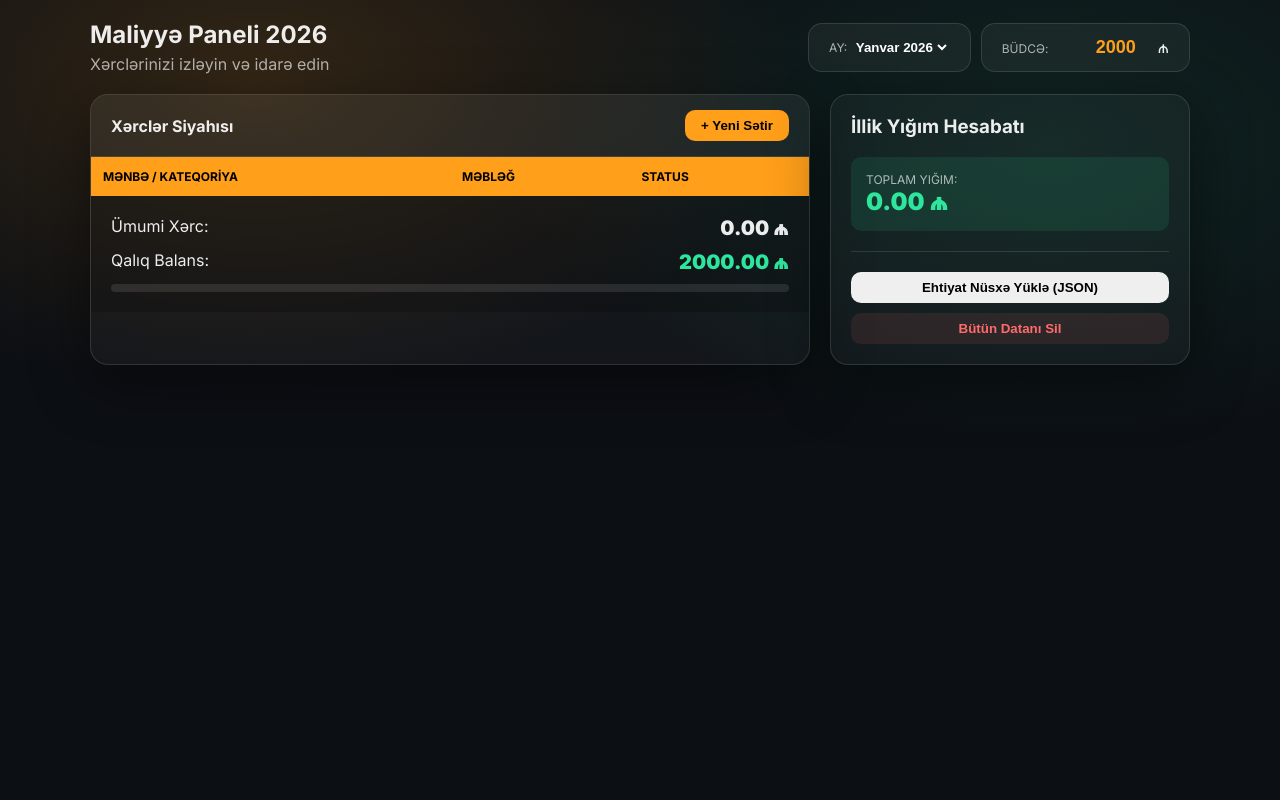
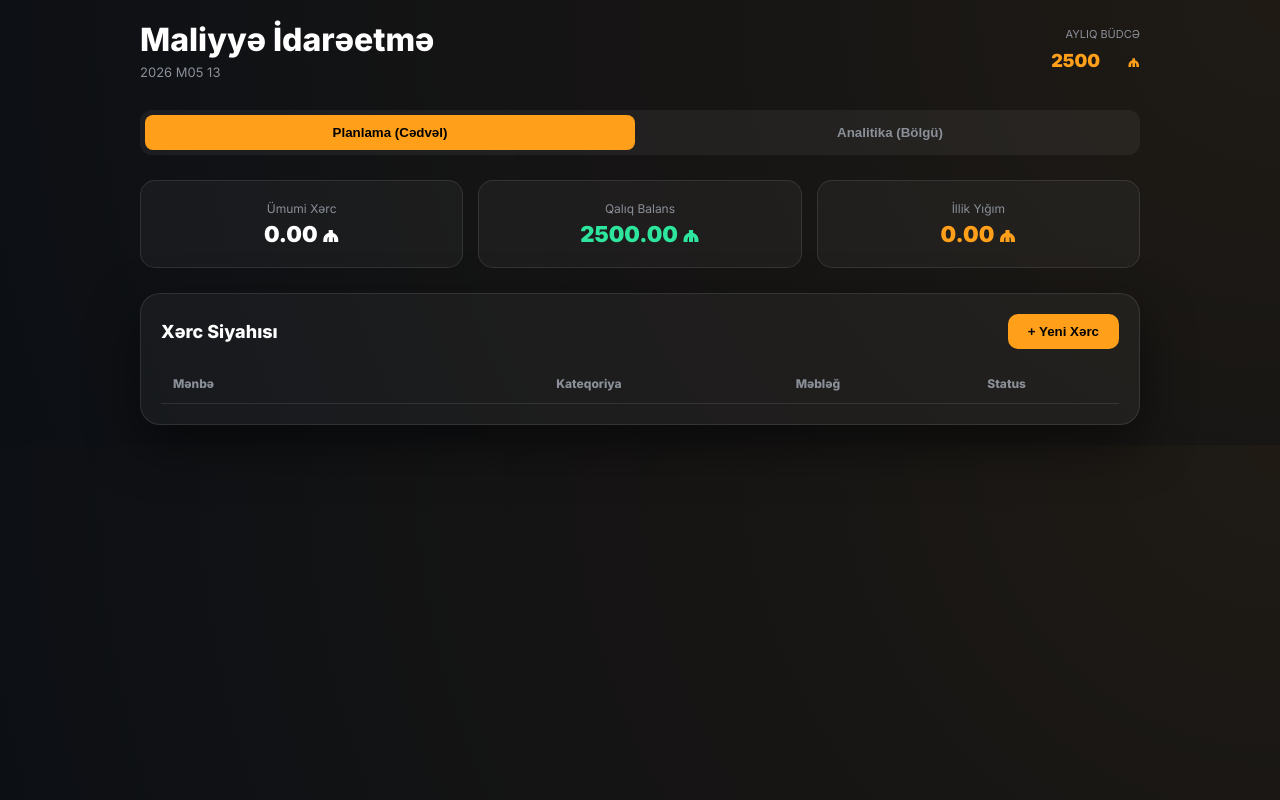
Before and after one commit to hesabat-eksperiti2026/maliyya-hesabat-, a plain HTML site: page index.html in a window 1280 px wide. Drawn offline with Linux system fonts and the light colour scheme.

Commit message:
Update index.html

```diff
--- a/index.html
+++ b/index.html
@@ -3,345 +3,245 @@
 <head>
   <meta charset="utf-8" />
   <meta name="viewport" content="width=device-width,initial-scale=1" />
-  <title>Maliyyə Hesabatı - Pro Dashboard</title>
-
-  <link rel="preconnect" href="https://fonts.googleapis.com">
-  <link rel="preconnect" href="https://fonts.gstatic.com" crossorigin>
-  <link href="https://fonts.googleapis.com/css2?family=Inter:wght@400;600;700;800;900&display=swap" rel="stylesheet">
+  <title>Maliyyə Paneli v3</title>
+  <link href="https://fonts.googleapis.com/css2?family=Inter:wght@400;600;800;900&display=swap" rel="stylesheet">
 
   <style>
     :root {
       --bg: #0c0f14;
-      --stroke: rgba(255,255,255,.12);
-      --text: rgba(255,255,255,.92);
-      --muted: rgba(255,255,255,.65);
+      --card-bg: rgba(255,255,255,0.04);
+      --stroke: rgba(255,255,255,0.1);
+      --text: #ffffff;
+      --muted: #8a8f98;
       --yellow: #ff9f1a;
-      --yellow2: #ff7a00;
       --good: #2ee59d;
       --bad: #ff6b6b;
-      --shadow: 0 18px 60px rgba(0,0,0,.45);
-      --radius: 18px;
-      --pillRadius: 14px;
+      --shadow: 0 20px 50px rgba(0,0,0,0.5);
     }
 
-    * { box-sizing: border-box; }
     body {
-      margin: 0;
-      font-family: 'Inter', sans-serif;
-      color: var(--text);
-      background:
-        radial-gradient(900px 520px at 20% 10%, rgba(255,159,26,.16), transparent 60%),
-        radial-gradient(900px 520px at 82% 18%, rgba(46,229,157,.10), transparent 60%),
-        var(--bg);
-      min-height: 100vh;
-      padding: 20px;
+      margin: 0; font-family: 'Inter', sans-serif; background: var(--bg); color: var(--text); padding: 20px;
+      background-image: radial-gradient(circle at top right, rgba(255,159,26,0.08), transparent);
     }
 
-    .wrap { max-width: 1100px; margin: 0 auto; }
+    .container { max-width: 1000px; margin: 0 auto; }
 
-    /* Top Panel */
-    .header-box {
-      display: flex;
-      justify-content: space-between;
-      align-items: center;
-      flex-wrap: wrap;
-      gap: 15px;
-      margin-bottom: 20px;
+    /* Header & Tabs */
+    .header { display: flex; justify-content: space-between; align-items: center; margin-bottom: 30px; flex-wrap: wrap; gap: 15px; }
+    .tabs { display: flex; gap: 10px; background: rgba(255,255,255,0.05); padding: 5px; border-radius: 12px; margin-bottom: 25px; }
+    .tab-btn {
+      flex: 1; padding: 10px; border: none; background: none; color: var(--muted); cursor: pointer;
+      border-radius: 8px; font-weight: 600; transition: 0.3s;
+    }
+    .tab-btn.active { background: var(--yellow); color: #000; }
+
+    /* Stats Cards */
+    .stats-grid { display: grid; grid-template-columns: repeat(auto-fit, minmax(200px, 1fr)); gap: 15px; margin-bottom: 25px; }
+    .stat-card { background: var(--card-bg); border: 1px solid var(--stroke); padding: 20px; border-radius: 15px; text-align: center; }
+    .stat-card span { display: block; color: var(--muted); font-size: 12px; margin-bottom: 5px; }
+    .stat-card b { font-size: 22px; font-weight: 900; }
+
+    /* Forms & Tables */
+    .card { background: var(--card-bg); border: 1px solid var(--stroke); border-radius: 20px; overflow: hidden; box-shadow: var(--shadow); }
+    .section { display: none; padding: 20px; }
+    .section.active { display: block; }
+
+    table { width: 100%; border-collapse: collapse; }
+    th { text-align: left; padding: 12px; font-size: 12px; color: var(--muted); border-bottom: 1px solid var(--stroke); }
+    td { padding: 12px; border-bottom: 1px solid rgba(255,255,255,0.05); }
+
+    input, select {
+      background: rgba(0,0,0,0.3); border: 1px solid var(--stroke); color: #fff; padding: 8px;
+      border-radius: 8px; width: 100%; outline: none; font-family: inherit;
     }
 
-    .pill {
-      background: rgba(255,255,255,0.05);
-      border: 1px solid var(--stroke);
-      padding: 12px 20px;
-      border-radius: var(--pillRadius);
-      backdrop-filter: blur(10px);
-    }
+    button.add-btn { background: var(--yellow); color: #000; border: none; padding: 10px 20px; border-radius: 10px; font-weight: 800; cursor: pointer; }
 
-    .pill input {
-      background: transparent;
-      border: none;
-      color: var(--yellow);
-      font-weight: 900;
-      font-size: 18px;
-      width: 100px;
-      outline: none;
-      text-align: right;
-    }
+    /* Analytics UI */
+    .cat-row { display: flex; justify-content: space-between; align-items: center; padding: 15px; background: rgba(255,255,255,0.02); border-radius: 12px; margin-bottom: 10px; }
+    .cat-info { display: flex; align-items: center; gap: 12px; }
+    .cat-dot { width: 10px; height: 10px; border-radius: 50%; }
+    .cat-bar-bg { flex: 1; height: 6px; background: rgba(255,255,255,0.05); margin: 0 15px; border-radius: 10px; position: relative; }
+    .cat-bar-fill { position: absolute; height: 100%; border-radius: 10px; transition: 0.5s; }
 
-    /* Grid Layout */
-    .main-grid {
-      display: grid;
-      grid-template-columns: 2fr 1fr;
-      gap: 20px;
-    }
-
-    @media (max-width: 850px) {
-      .main-grid { grid-template-columns: 1fr; }
-    }
-
-    .card {
-      background: rgba(255,255,255,0.03);
-      border: 1px solid var(--stroke);
-      border-radius: var(--radius);
-      box-shadow: var(--shadow);
-      overflow: hidden;
-    }
-
-    .card-header {
-      padding: 15px 20px;
-      background: rgba(255,255,255,0.03);
-      border-bottom: 1px solid var(--stroke);
-      display: flex;
-      justify-content: space-between;
-      align-items: center;
-    }
-
-    /* Table Styles */
-    table { width: 100%; border-collapse: collapse; }
-    th {
-      background: var(--yellow);
-      color: #000;
-      font-size: 12px;
-      text-transform: uppercase;
-      padding: 12px;
-      text-align: left;
-    }
-    td { padding: 12px; border-bottom: 1px solid var(--stroke); }
-
-    input.table-input {
-      background: rgba(0,0,0,0.2);
-      border: 1px solid var(--stroke);
-      color: #fff;
-      padding: 8px;
-      border-radius: 8px;
-      width: 100%;
-      outline: none;
-    }
-
-    .heat-high { border-left: 4px solid var(--bad); }
-    .heat-low { border-left: 4px solid var(--good); }
-
-    /* Buttons */
-    button {
-      padding: 8px 16px;
-      border-radius: 10px;
-      border: none;
-      cursor: pointer;
-      font-weight: 600;
-      transition: 0.2s;
-    }
-    .btn-add { background: var(--yellow); color: #000; }
-    .btn-pay { background: rgba(255,255,255,0.1); color: #fff; }
-    .btn-pay.done { background: var(--good); color: #000; }
-    .btn-del { background: transparent; color: var(--bad); font-size: 18px; }
-
-    /* Footer Stats */
-    .card-footer { padding: 20px; background: rgba(0,0,0,0.2); }
-    .stat-row { display: flex; justify-content: space-between; margin-bottom: 10px; }
-    .stat-val { font-weight: 900; font-size: 20px; }
-
-    .progress-bar {
-      height: 8px;
-      background: rgba(255,255,255,0.1);
-      border-radius: 4px;
-      overflow: hidden;
-    }
-    .progress-fill { height: 100%; background: var(--yellow); transition: 0.3s; }
-
+    .btn-pay { padding: 5px 10px; border-radius: 6px; border: 1px solid var(--stroke); background: none; color: #fff; cursor: pointer; }
+    .btn-pay.paid { background: var(--good); color: #000; border: none; font-weight: bold; }
   </style>
 </head>
 <body>
 
-<div class="wrap">
-  <div class="header-box">
+<div class="container">
+  <div class="header">
     <div>
-      <h1 style="margin:0; font-size:24px;">Maliyyə Paneli 2026</h1>
-      <p style="color:var(--muted); margin:5px 0 0;">Xərclərinizi izləyin və idarə edin</p>
+      <h1 style="margin:0">Maliyyə İdarəetmə</h1>
+      <p id="currentDate" style="color:var(--muted); margin:5px 0 0; font-size: 13px;"></p>
     </div>
-
-    <div style="display:flex; gap:10px;">
-        <div class="pill">
-            <span style="font-size:12px; color:var(--muted)">AY:</span>
-            <select id="monthSelect" style="background:none; border:none; color:#fff; font-weight:700; outline:none; cursor:pointer;">
-                <option value="Yanvar_2026">Yanvar 2026</option>
-                <option value="Fevral_2026">Fevral 2026</option>
-                <option value="Mart_2026">Mart 2026</option>
-                <option value="Aprel_2026">Aprel 2026</option>
-                <option value="May_2026">May 2026</option>
-            </select>
-        </div>
-        <div class="pill">
-            <span style="font-size:12px; color:var(--muted)">BÜDCƏ:</span>
-            <input type="number" id="budgetInput" value="2000"> <span>₼</span>
-        </div>
+    <div style="text-align: right;">
+        <span style="font-size:11px; color:var(--muted)">AYLIQ BÜDCƏ</span><br>
+        <input type="number" id="mainBudget" value="2500" style="width:100px; font-weight:900; font-size:18px; color:var(--yellow); text-align:right; border:none; background:none;"> <b style="color:var(--yellow)">₼</b>
     </div>
   </div>
 
-  <div class="main-grid">
-    <div class="card">
-      <div class="card-header">
-        <strong>Xərclər Siyahısı</strong>
-        <button class="btn-add" onclick="addRow()">+ Yeni Sətir</button>
+  <div class="tabs">
+    <button class="tab-btn active" onclick="showTab('planning')">Planlama (Cədvəl)</button>
+    <button class="tab-btn" onclick="showTab('analytics')">Analitika (Bölgü)</button>
+  </div>
+
+  <div class="stats-grid">
+    <div class="stat-card"><span>Ümumi Xərc</span><b id="totalSpent">0 ₼</b></div>
+    <div class="stat-card"><span>Qalıq Balans</span><b id="balance" style="color:var(--good)">0 ₼</b></div>
+    <div class="stat-card"><span>İllik Yığım</span><b id="annualSavings" style="color:var(--yellow)">0 ₼</b></div>
+  </div>
+
+  <div class="card">
+    <!-- Planning Section -->
+    <div id="planning" class="section active">
+      <div style="display:flex; justify-content:space-between; margin-bottom:15px; align-items:center;">
+        <strong style="font-size:18px">Xərc Siyahısı</strong>
+        <button class="add-btn" onclick="addRow()">+ Yeni Xərc</button>
       </div>
-
       <table>
         <thead>
           <tr>
-            <th style="width:50%">Mənbə / Kateqoriya</th>
-            <th style="width:25%">Məbləğ</th>
-            <th style="width:25%">Status</th>
+            <th style="width:40%">Mənbə</th>
+            <th style="width:25%">Kateqoriya</th>
+            <th style="width:20%">Məbləğ</th>
+            <th style="width:15%">Status</th>
           </tr>
         </thead>
-        <tbody id="expenseTable">
-          <!-- Sətirlər JS ilə bura gələcək -->
-        </tbody>
+        <tbody id="rows"></tbody>
       </table>
-
-      <div class="card-footer">
-        <div class="stat-row">
-          <span>Ümumi Xərc:</span>
-          <span class="stat-val" id="totalExp">0 ₼</span>
-        </div>
-        <div class="stat-row">
-          <span>Qalıq Balans:</span>
-          <span class="stat-val" id="balanceVal" style="color:var(--good)">0 ₼</span>
-        </div>
-        <div class="progress-bar">
-          <div class="progress-fill" id="bar"></div>
-        </div>
-      </div>
     </div>
 
-    <div class="card" style="padding:20px;">
-      <h3 style="margin-top:0">İllik Yığım Hesabatı</h3>
-      <div id="annualSummary">
-         <!-- Kateqoriya cəmləri -->
+    <!-- Analytics Section -->
+    <div id="analytics" class="section">
+      <strong style="font-size:18px; display:block; margin-bottom:20px;">Kateqoriya üzrə xərclər</strong>
+      <div id="categoryList">
+        <!-- JS ilə dolacaq -->
       </div>
-      <hr style="border:0; border-top:1px solid var(--stroke); margin:20px 0;">
-      <button onclick="exportData()" style="width:100%; margin-bottom:10px;">Ehtiyat Nüsxə Yüklə (JSON)</button>
-      <button onclick="clearAll()" style="width:100%; background:rgba(255,107,107,0.1); color:var(--bad)">Bütün Datanı Sil</button>
     </div>
   </div>
 </div>
 
 <script>
-  let db = JSON.parse(localStorage.getItem('my_finances_2026')) || {};
-  let currentMonth = "Yanvar_2026";
+  let db = JSON.parse(localStorage.getItem('fin_v3_data')) || [];
+  let budget = localStorage.getItem('fin_v3_budget') || 2500;
 
-  const monthSelect = document.getElementById('monthSelect');
-  const budgetInput = document.getElementById('budgetInput');
+  const categories = [
+    { name: "Market", color: "#3498db" },
+    { name: "Restoran/Kafe", color: "#e67e22" },
+    { name: "Nəqliyyat", color: "#9b59b6" },
+    { name: "Kommunal", color: "#f1c40f" },
+    { name: "İllik Yığım", color: "#2ecc71" },
+    { name: "Geyim/Şəxsi", color: "#e74c3c" },
+    { name: "Digər", color: "#95a5a6" }
+  ];
 
-  function init() {
-    currentMonth = monthSelect.value;
-    if(!db[currentMonth]) {
-      db[currentMonth] = { budget: 2000, items: [] };
-    }
-    budgetInput.value = db[currentMonth].budget;
+  function showTab(id) {
+    document.querySelectorAll('.section').forEach(s => s.classList.remove('active'));
+    document.querySelectorAll('.tab-btn').forEach(b => b.classList.remove('active'));
+    document.getElementById(id).classList.add('active');
+    event.currentTarget.classList.add('active');
+    if(id === 'analytics') renderAnalytics();
+  }
+
+  function addRow() {
+    db.push({ name: "", cat: "Market", amt: 0, paid: false });
     render();
   }
 
-  function render() {
-    const container = document.getElementById('expenseTable');
-    container.innerHTML = "";
-    let total = 0;
-
-    db[currentMonth].items.forEach((item, index) => {
-      const val = parseFloat(item.amount) || 0;
-      total += val;
-
-      const tr = document.createElement('tr');
-      if(val > 500) tr.className = "heat-high";
-      if(val > 0 && val < 50) tr.className = "heat-low";
-
-      tr.innerHTML = `
-        <td>
-          <input class="table-input" value="${item.name}" onchange="updateItem(${index}, 'name', this.value)" placeholder="Məs: Market">
-          <select onchange="updateItem(${index}, 'cat', this.value)" style="background:none; color:var(--muted); border:none; font-size:10px; outline:none;">
-            <option value="Digər" ${item.cat==='Digər'?'selected':''}>Digər</option>
-            <option value="Yığım" ${item.cat==='Yığım'?'selected':''}>İllik Yığım</option>
-            <option value="Kommunal" ${item.cat==='Kommunal'?'selected':''}>Kommunal</option>
-          </select>
-        </td>
-        <td>
-          <input type="number" class="table-input" value="${item.amount}" onchange="updateItem(${index}, 'amount', this.value)">
-        </td>
-        <td style="text-align:right">
-          <button class="btn-pay ${item.paid ? 'done' : ''}" onclick="togglePaid(${index})">${item.paid ? '✓' : 'Ödə'}</button>
-          <button class="btn-del" onclick="deleteItem(${index})">×</button>
-        </td>
-      `;
-      container.appendChild(tr);
-    });
-
-    // Update Stats
-    const budget = parseFloat(budgetInput.value) || 0;
-    const balance = budget - total;
-    document.getElementById('totalExp').innerText = total.toFixed(2) + " ₼";
-    document.getElementById('balanceVal').innerText = balance.toFixed(2) + " ₼";
-    document.getElementById('balanceVal').style.color = balance < 0 ? 'var(--bad)' : 'var(--good)';
-
-    const perc = Math.min((total / budget) * 100, 100);
-    document.getElementById('bar').style.width = perc + "%";
-
-    updateAnnual();
-    localStorage.setItem('my_finances_2026', JSON.stringify(db));
+  function updateItem(idx, key, val) {
+    db[idx][key] = val;
+    save();
+    updateStats();
   }
 
-  function addRow() {
-    db[currentMonth].items.push({ name: "", amount: 0, cat: "Digər", paid: false });
+  function deleteItem(idx) {
+    db.splice(idx, 1);
     render();
   }
 
-  function updateItem(index, key, val) {
-    db[currentMonth].items[index][key] = val;
+  function togglePaid(idx) {
+    db[idx].paid = !db[idx].paid;
     render();
   }
 
-  function togglePaid(index) {
-    db[currentMonth].items[index].paid = !db[currentMonth].items[index].paid;
-    render();
+  function save() {
+    localStorage.setItem('fin_v3_data', JSON.stringify(db));
+    localStorage.setItem('fin_v3_budget', budget);
   }
 
-  function deleteItem(index) {
-    db[currentMonth].items.splice(index, 1);
-    render();
+  function updateStats() {
+    let total = db.reduce((s, i) => s + (parseFloat(i.amt) || 0), 0);
+    let savings = db.filter(i => i.cat === "İllik Yığım").reduce((s, i) => s + (parseFloat(i.amt) || 0), 0);
+
+    document.getElementById('totalSpent').innerText = total.toFixed(2) + " ₼";
+    document.getElementById('balance').innerText = (budget - total).toFixed(2) + " ₼";
+    document.getElementById('annualSavings').innerText = savings.toFixed(2) + " ₼";
+
+    document.getElementById('balance').style.color = (budget - total) < 0 ? 'var(--bad)' : 'var(--good)';
   }
 
-  function updateAnnual() {
-    let savings = 0;
-    Object.keys(db).forEach(m => {
-        db[m].items.forEach(i => {
-            if(i.cat === "Yığım") savings += (parseFloat(i.amount) || 0);
-        });
+  function render() {
+    const tbody = document.getElementById('rows');
+    tbody.innerHTML = "";
+    db.forEach((item, i) => {
+      const tr = document.createElement('tr');
+      tr.innerHTML = `
+        <td><input value="${item.name}" onchange="updateItem(${i}, 'name', this.value)" placeholder="Məs: Bolmart"></td>
+        <td>
+          <select onchange="updateItem(${i}, 'cat', this.value)">
+            ${categories.map(c => `<option value="${c.name}" ${item.cat===c.name?'selected':''}>${c.name}</option>`).join('')}
+          </select>
+        </td>
+        <td><input type="number" value="${item.amt}" onchange="updateItem(${i}, 'amt', this.value)"></td>
+        <td style="display:flex; gap:5px;">
+          <button class="btn-pay ${item.paid?'paid':''}" onclick="togglePaid(${i})">${item.paid?'✓':'Ödə'}</button>
+          <button onclick="deleteItem(${i})" style="background:none; border:none; color:var(--bad); cursor:pointer;">×</button>
+        </td>
+      `;
+      tbody.appendChild(tr);
     });
-    document.getElementById('annualSummary').innerHTML = `
-        <div style="background:rgba(46,229,157,0.1); padding:15px; border-radius:10px;">
-            <div style="font-size:12px; color:var(--muted)">TOPLAM YIĞIM:</div>
-            <div style="font-size:24px; font-weight:900; color:var(--good)">${savings.toFixed(2)} ₼</div>
-        </div>
-    `;
+    updateStats();
+    save();
   }
 
-  monthSelect.onchange = (e) => { currentMonth = e.target.value; init(); };
-  budgetInput.oninput = (e) => { db[currentMonth].budget = e.target.value; render(); };
+  function renderAnalytics() {
+    const list = document.getElementById('categoryList');
+    list.innerHTML = "";
+    let total = db.reduce((s, i) => s + (parseFloat(i.amt) || 0), 0);
 
-  function exportData() {
-    const dataStr = "data:text/json;charset=utf-8," + encodeURIComponent(JSON.stringify(db));
-    const a = document.createElement('a');
-    a.setAttribute("href", dataStr);
-    a.setAttribute("download", "maliyya_backup.json");
-    a.click();
+    categories.forEach(cat => {
+      let catSum = db.filter(i => i.cat === cat.name).reduce((s, i) => s + (parseFloat(i.amt) || 0), 0);
+      let perc = total > 0 ? (catSum / total * 100).toFixed(1) : 0;
+
+      list.innerHTML += `
+        <div class="cat-row">
+          <div class="cat-info" style="width:150px">
+            <div class="cat-dot" style="background:${cat.color}"></div>
+            <span>${cat.name}</span>
+          </div>
+          <div class="cat-bar-bg">
+            <div class="cat-bar-fill" style="width:${perc}%; background:${cat.color}"></div>
+          </div>
+          <div style="width:100px; text-align:right">
+            <b>${catSum.toFixed(2)} ₼</b><br>
+            <small style="color:var(--muted)">${perc}%</small>
+          </div>
+        </div>
+      `;
+    });
   }
 
-  function clearAll() {
-    if(confirm("Bütün datanı silmək istədiyinizə əminsiniz?")) {
-        db = {};
-        localStorage.clear();
-        init();
-    }
-  }
+  document.getElementById('mainBudget').oninput = (e) => {
+    budget = e.target.value;
+    updateStats();
+    save();
+  };
 
-  init();
+  document.getElementById('currentDate').innerText = new Date().toLocaleDateString('az-AZ', { day:'numeric', month:'long', year:'numeric' });
+
+  render();
 </script>
 
 </body>
```
